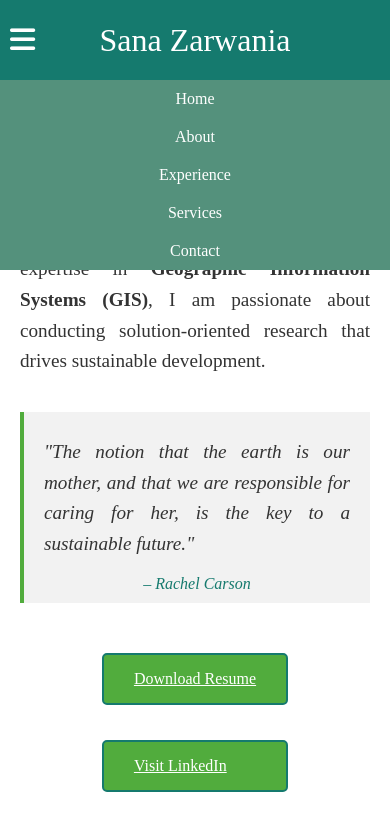
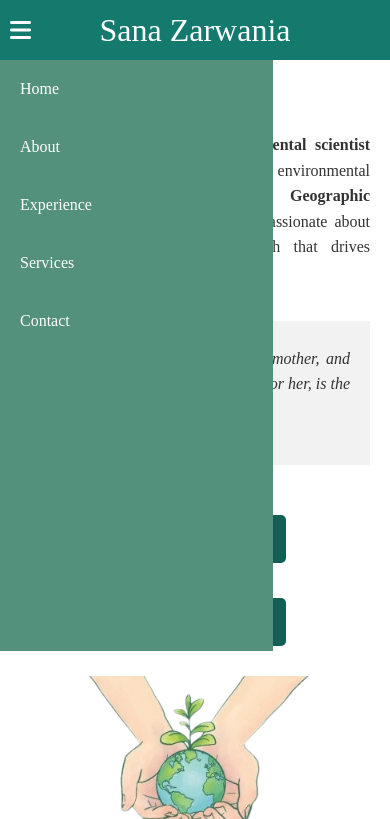
Before and after one commit to Sana-Zarwania/Portfolio_SanaZarwania, a plain HTML site: page index.html in a window 390 px wide. Both pictures are taken after a click on the icon 22 px from the left and 39 px from the top of the page. Shown: the top 819 px of the page. Drawn offline with Linux system fonts and the light colour scheme.

Commit message:
Updated mobile navbar height and menu icon behavior

```diff
--- a/index.html
+++ b/index.html
@@ -110,7 +110,7 @@
             font-style: italic;
             color: #157A6E;
             background-color: rgba(0, 0, 0, 0.05);
-            border-left: 4px solid #51ac3d;
+            border-left: 4px solid  #135e55;
             max-width: 600px;
             text-align: center;
         }
@@ -122,9 +122,8 @@
             gap: 15px;
             flex-wrap: wrap;
         }
-
         .btn {
-            background-color: #51ac3d;
+    background-color: #135e55;
     color: white;
     padding: 15px 30px;
     font-size: 16px;
@@ -132,7 +131,8 @@
     border-radius: 5px;
     cursor: pointer;
     transition: background-color 0.3s;
-            border: 2px solid #157A6E;
+    text-decoration: none; /* Remove underline */
+    display: inline-block; /* Ensure it's treated as a block-like element */
 }
 
 .btn:hover {
@@ -142,7 +142,7 @@
         /* Testimonials Section */
         .testimonials {
             padding: 60px 20px; /* Increased padding for space */
-            background-color: #157A6E;
+            background-color: #47867f;
             color: white;
             text-align: center;
         }
@@ -195,40 +195,51 @@
 
         /* Media Queries */
         @media (max-width: 768px) {
+
             nav {
                 justify-content: center;
+                height: 60px ;
             }
 
             .menu-icon {
                 display: block;
                 position: absolute;
                 left: 10px;
+                font-size: 1.5rem;
             }
-
             nav ul {
-                display: none;
-                flex-direction: column;
+        display: none; /* Hidden initially */
+        flex-direction: column; /* Stack items vertically */
         position: absolute;
-                top: 80px;
+        top: 60px; /* Start right below the navbar */
         left: 0;
-                width: 100%;
-                background-color: #54917c;
-                z-index: 1000;
-                align-items: center;
+        width: 70%; /* Full width */
+        height: 70vh;
+        background-color: #54917c; /* Mobile background color */
+        align-items: flex-start; /* Align items to the left */
+        padding-left: 20px; /* Add padding from the left */
+        z-index: 1000; /* Ensure it overlays other content */
+        overflow-y: auto; /* Allow scrolling if items overflow */
     }
-
             nav ul.active {
                 display: flex;
             }
 
             nav ul li {
-                margin: 10px 0;
+                margin: 20px 0;
             }
 
             .intro-section {
                 flex-direction: column;
                 padding: 20px;
             }
+            .intro-text h1 {
+                font-size: 1.5rem;
+            }
+            .intro-text P {
+                font-size: 1rem;
+            }
+
 
             .env-img img {
                 max-width: 80%;
```
Also changed, not shown: About.html (+2 -1 lines), Contact.html (+1 -0 lines), Experience.html (+1 -0 lines), Services.html (+1 -0 lines). Lines whose indentation alone changed are shown as unchanged.
